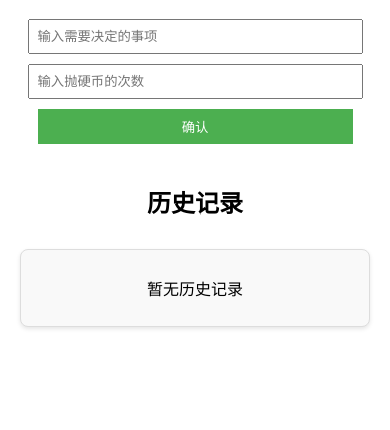
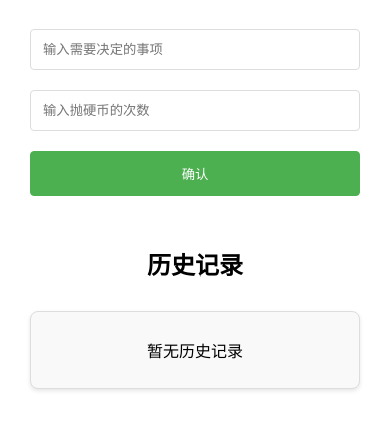
Before and after one commit to kiiiiwiiiwp/coin-flip-decision, a plain HTML site: page index.html in a window 390 px wide. Shown: the part 90-520 px from the top of the page. Drawn offline with Linux system fonts and the light colour scheme.

Commit message:
Add files via upload
应该修完了

```diff
--- a/coin_flip_decision.css
+++ b/coin_flip_decision.css
@@ -137,18 +137,68 @@ button {
     cursor: pointer;
 }
 
+/* 统一宽度类 */
+.uniform-width {
+    width: calc(100% - 36px);
+    box-sizing: border-box;
+}
+
 /* 移动端适配 */
 @media (max-width: 600px) {
+    /* 使用统一容器包裹所有元素 */
+    .mobile-container {
+        width: 100%;
+        padding: 0 10px;
+        box-sizing: border-box;
+    }
+
+    /* 重置基础样式 */
+    input, button, #resultCard, #historyContainer {
+        width: 100%;
+        box-sizing: border-box;
+        margin: 10px 0;
+    }
+
     input {
-        display: block;
-        margin: 10px auto;
-        width: 90%;
+        padding: 12px;
+        border: 1px solid #ddd;
+        border-radius: 4px;
     }
 
     button {
-        display: block;
-        margin: 10px auto;
-        width: 90%;
+        padding: 12px;
+        border: 1px solid #4CAF50;
+        background-color: #4CAF50;
+        color: white;
+        border-radius: 4px;
+    }
+
+    /* 清除历史记录按钮特殊样式 */
+    #clearHistoryBtn {
+        width: auto;
+        background-color: #ff4d4d;
+        display: inline-block;
+    }
+
+    /* 确保历史控件容器在移动端也保持靠右对齐 */
+    .history-controls {
+        display: flex;
+        justify-content: flex-end;
+        margin-bottom: 10px;
+    }
+
+    /* 结果卡片和历史容器样式 */
+    #resultCard, #historyContainer {
+        padding: 15px;
+        border: 1px solid #ddd;
+        border-radius: 8px;
+    }
+
+    /* 确保表单输入区域正确布局 */
+    .input-group {
+        display: flex;
+        flex-direction: column;
+        gap: 10px;
     }
 }
 
--- a/coin_flip_decision.js
+++ b/coin_flip_decision.js
@@ -159,6 +159,12 @@ function clearHistory() {
         decisionHistory = [];
         localStorage.removeItem('coinFlipHistory');
         displayHistory();
+
+        // 隐藏结果卡片
+        const resultCard = document.getElementById('resultCard');
+        if (resultCard) {
+            resultCard.style.display = 'none';
+        }
     }
 }
 
--- a/index.html
+++ b/index.html
@@ -7,6 +7,7 @@
     <link rel="stylesheet" href="coin_flip_decision.css">
 </head>
 <body>
+    <div class="mobile-container">
     <h1>抛硬币</h1>
     <input type="text" id="decisionItem" placeholder="输入需要决定的事项">
     <input type="number" id="flipCount" placeholder="输入抛硬币的次数" min="1">
@@ -30,6 +31,7 @@
         </div>
         <div id="historyContainer"></div>
     </div>
+    </div>
     <script src="coin_flip_decision.js"></script>
 </body>
 </html>
```
